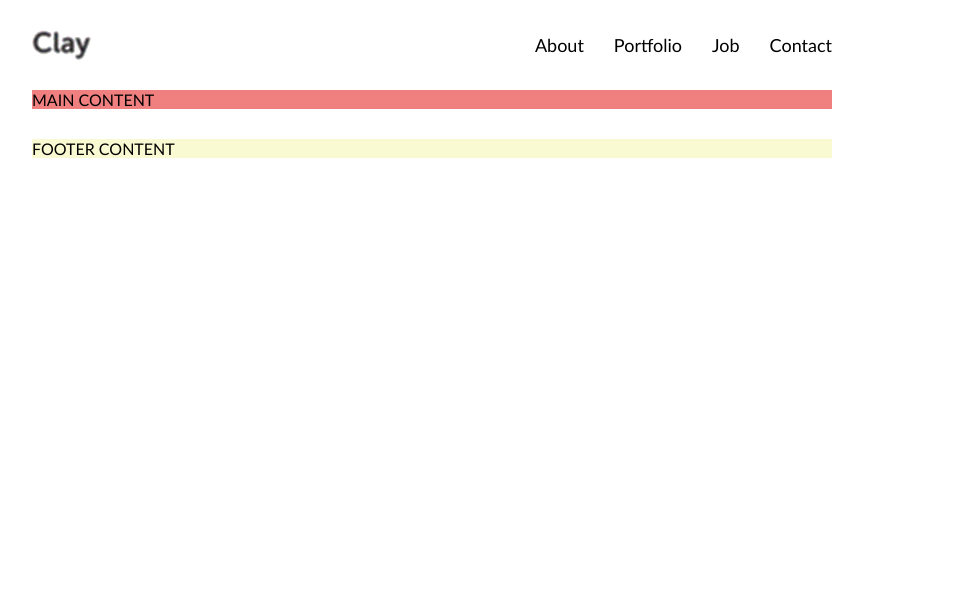
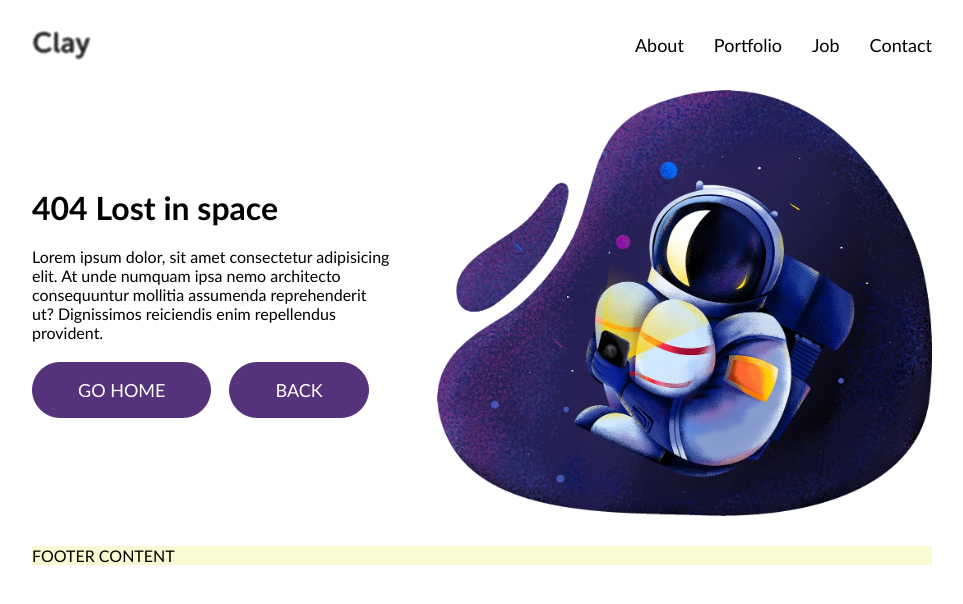
Before and after one commit to mkrivickas/44-grupe-astronautas, a website: page index.html in a window 1280 px wide. Shown: the whole page, without its empty margins (208-1171 px from the left). Drawn offline with Linux system fonts and the light colour scheme.

Commit message:
Main content

```diff
--- a/index.html
+++ b/index.html
@@ -44,7 +44,15 @@
       </nav>
     </header>
     <main>
-      MAIN CONTENT
+      <div>
+        <h1>404 Lost in space</h1>
+        <p>Lorem ipsum dolor, sit amet consectetur adipisicing elit. At unde numquam ipsa nemo architecto consequuntur mollitia assumenda reprehenderit ut? Dignissimos reiciendis enim repellendus provident.</p>
+        <div>
+          <a href="">Go home</a>
+          <a href="">Back</a>
+        </div>
+      </div>
+      <img src="./astronautas.webp" alt="Astronautas su telefonu rankoje">
     </main>
     <footer>
       FOOTER CONTENT
--- a/main.css
+++ b/main.css
@@ -13,16 +13,18 @@ header,
 main,
 footer {
   display: flex;
-  width: 800px;
+  justify-content: space-between;
+  align-items: center;
+  width: 900px;
   margin: 30px calc((100% - 800px) / 2);
+
 }
 
 header {
-  justify-content: space-between;
   align-items: center;
 }
 
-img{
+header > img{
   height: 30px;
   width: 200px;
   object-fit: contain;
@@ -34,19 +36,61 @@ nav{
   gap: 30px;
 }
 
-a{
+nav > a{
   color: #000;
   text-decoration: none;
   font-size: 18px;
 }
 
-a:hover{
+nav > a:hover{
   color: #55337a;
   text-decoration: underline;
 }
 
 main {
-  background-color: lightcoral;
+}
+
+main > div{
+  display: flex;
+  flex-direction: column;
+  gap: 20px;
+  width: 40%;
+}
+
+h1{
+
+}
+
+p{}
+
+div > div{
+  display: flex;
+  flex-wrap: wrap;
+  font-size: 18px;  /* 18px = 1em*/
+  gap: 1em;
+}
+
+div > a{
+  display: inline-block;
+  padding: 1em 2.5em;
+  background-color: #55337a;
+  color: #fff;
+  font-size: 18px;  /* 18px = 1em*/
+  line-height: 1em;
+  text-transform: uppercase;
+  text-decoration: none;
+  border-radius: 1.6em;
+  border: 0.1em solid #55337a;
+  user-select: none;
+}
+
+div > a:hover{
+  background-color: #fff;
+  color:#55337a;
+}
+
+main > img{
+  width: 55%;
 }
 
 footer {
```
Also changed, not shown: astronautas.webp (added).
